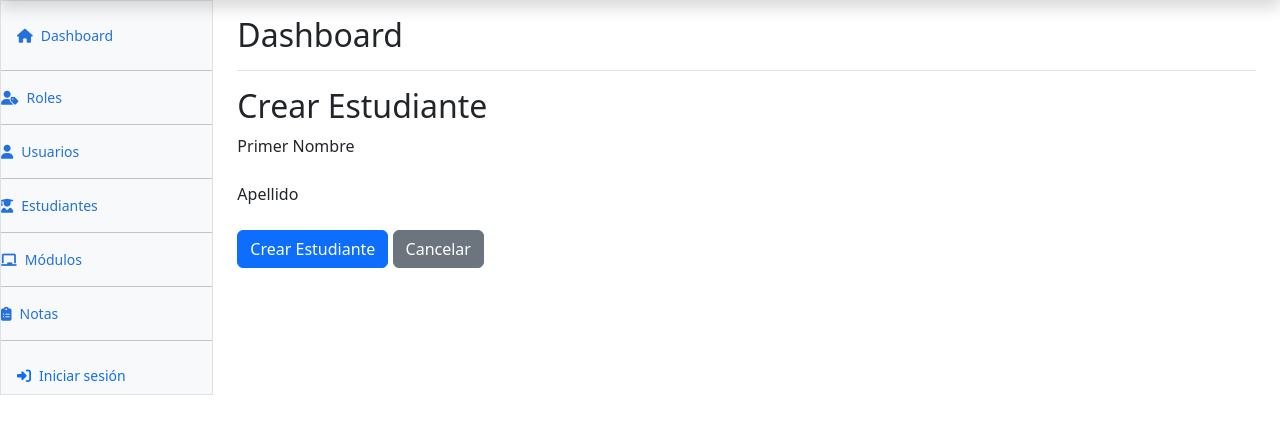
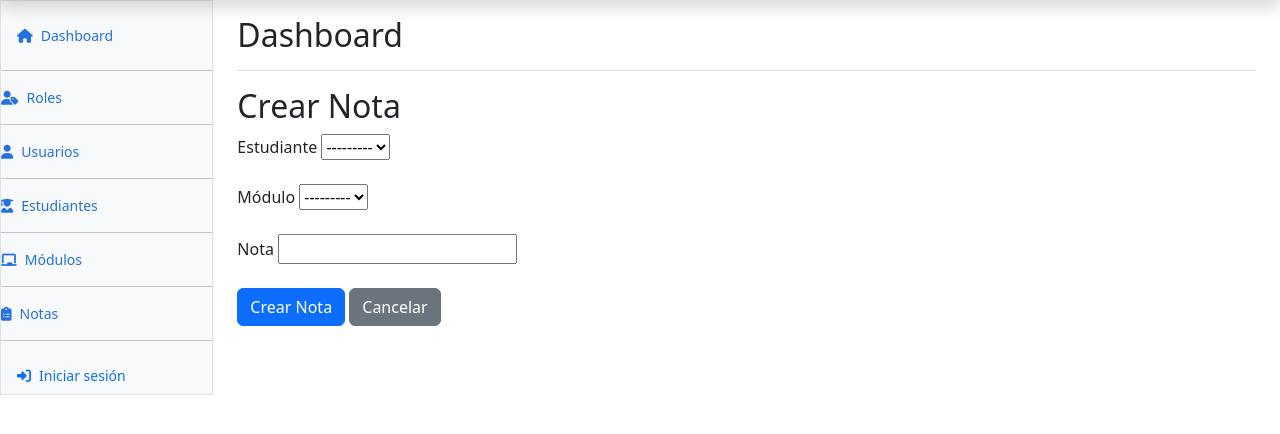
Before and after one commit to FrancisAngely/Entregablepy, a Django app: page /catalog/nota/crear/ in a window 1280 px wide. Shown: the part 48-482 px from the top of the page. Run offline with Django 5.2, Linux system fonts and the light colour scheme; data that the repository does not hold is empty; some libraries are stand-ins or nearby versions.

Commit message:
Actualizacion 16-03-25 2

```diff
--- a/ifc3031/catalog/models.py
+++ b/ifc3031/catalog/models.py
@@ -2,6 +2,7 @@
 from datetime import date
 import uuid
 
+from django.forms import ValidationError
 from django.urls import reverse
 
 
@@ -50,13 +51,19 @@
     def __str__(self):
         return self.nombre
 
+def validar_nota(value):
+    if value < 0 or value > 10:
+        raise ValidationError('La nota debe estar entre 0 y 10.')
 
 class Nota(models.Model):
     estudiante = models.ForeignKey(Estudiante, on_delete=models.CASCADE)
     modulo = models.ForeignKey(Modulo, on_delete=models.CASCADE)
-    nota = models.DecimalField(max_digits=5, decimal_places=2)
+    nota = models.DecimalField(max_digits=5, decimal_places=2, validators=[validar_nota])  # Validación a nivel de BD
     creado_en = models.DateTimeField(auto_now_add=True)
     actualizado_en = models.DateTimeField(auto_now=True)
 
     def __str__(self):
         return f'Nota de {self.estudiante} en {self.modulo}'
+
+    def get_absolute_url(self):
+        return reverse('nota-detalle', args=[str(self.id)])  # Redirige al detalle de la nota
--- a/ifc3031/catalog/templates/catalog/nota_confirm_delete.html
+++ b/ifc3031/catalog/templates/catalog/nota_confirm_delete.html
@@ -1,7 +1,7 @@
 {% extends 'base_generic.html' %}
 
 {% block content %}
-  <h2>¿Estás seguro de que deseas eliminar el estudiante "{{ object.primer_nombre }}"?</h2>
+  <h2>¿Estás seguro de que deseas eliminar la nota de "{{ object.estudiante }}" en "{{ object.modulo }}"?</h2>
 
   <!-- Mostrar un mensaje de advertencia o confirmación -->
   <p>Esta acción no se puede deshacer.</p>
@@ -12,8 +12,8 @@
     <div class="form-actions">
       <!-- Botón para confirmar la eliminación -->
       <button type="submit" class="btn btn-danger">Eliminar</button>
-      <!-- Botón para cancelar y volver a la lista de roles -->
-      <a href="{% url 'estudiantes' %}" class="btn btn-secondary">Cancelar</a>
+      <!-- Botón para cancelar y volver a la lista de notas -->
+      <a href="{% url 'notas' %}" class="btn btn-secondary">Cancelar</a>
     </div>
   </form>
 {% endblock %}
--- a/ifc3031/catalog/templates/catalog/nota_form.html
+++ b/ifc3031/catalog/templates/catalog/nota_form.html
@@ -1,7 +1,7 @@
 {% extends 'base_generic.html' %}
 
 {% block content %}
-  <h2>{% if object %}Actualizar Estudiante{% else %}Crear Estudiante{% endif %}</h2>
+  <h2>{% if object %}Actualizar Nota{% else %}Crear Nota{% endif %}</h2>
 
   <form method="post">
     {% csrf_token %}
@@ -20,24 +20,28 @@
     </div>
     {% endif %}
 
-    <!-- Campo para el primer nombre del estudiante -->
+    <!-- Campo para el estudiante -->
     <div class="form-group">
-      <label for="{{ form.primer_nombre.id_for_label }}">Primer Nombre</label>
-      {{ form.primer_nombre }}
-      <!-- <p class="help-text">Ingrese el primer nombre del estudiante.</p> -->
+      <label for="{{ form.estudiante.id_for_label }}">Estudiante</label>
+      {{ form.estudiante }}
     </div>
     <br>
-    <!-- Campo para el apellido del estudiante -->
+    <!-- Campo para el módulo -->
     <div class="form-group">
-      <label for="{{ form.apellido.id_for_label }}">Apellido</label>
-      {{ form.apellido }}
-      <!-- <p class="help-text">Ingrese el apellido del estudiante.</p> -->
+      <label for="{{ form.modulo.id_for_label }}">Módulo</label>
+      {{ form.modulo }}
+    </div>
+    <br>
+    <!-- Campo para la nota -->
+    <div class="form-group">
+      <label for="{{ form.nota.id_for_label }}">Nota</label>
+      {{ form.nota }}
     </div>
     <br>
     <!-- Botones de acción -->
     <div class="form-actions">
-      <button type="submit" class="btn btn-primary">{% if object %}Actualizar{% else %}Crear{% endif %} Estudiante</button>
-      <a href="{% url 'estudiantes' %}" class="btn btn-secondary">Cancelar</a>
+      <button type="submit" class="btn btn-primary">{% if object %}Actualizar{% else %}Crear{% endif %} Nota</button>
+      <a href="{% url 'notas' %}" class="btn btn-secondary">Cancelar</a>
     </div>
   </form>
 {% endblock %}
--- a/ifc3031/catalog/templates/menu.html
+++ b/ifc3031/catalog/templates/menu.html
@@ -86,7 +86,7 @@
       <ul class="nav flex-column mb-auto">
         {% if user.is_authenticated %}
         <li class="nav-item px-3">
-          <i class="fa-solid fa-user"></i> Usuario: {{ user.usuario.primer_nombre }} {{ user.usuario.apellido }}
+          <i class="fa-solid fa-user"></i> Usuario: {{ usuario.nombre }} {{ usuario.apellido }}
         </li>
         <li class="nav-item mb-5">
           <form action="{% url 'logout' %}?next={{ request.path }}" method="POST">
--- a/ifc3031/catalog/views.py
+++ b/ifc3031/catalog/views.py
@@ -148,13 +148,13 @@
 # Crear nota
 class NotaCreate(CreateView):
     model = Nota
-    fields = ['student', 'module', 'grade']  # Definimos los campos correspondientes
+    fields = ['estudiante', 'modulo', 'nota']  # Definimos los campos correspondientes
     template_name = 'catalog/nota_form.html'
 
 # Actualizar nota
 class NotaUpdate(UpdateView):
     model = Nota
-    fields = ['student', 'module', 'grade']  # Definimos los campos correspondientes
+    fields = ['estudiante', 'modulo', 'nota']  # Definimos los campos correspondientes
     template_name = 'catalog/nota_update.html'
 
 # Eliminar nota
```
Also changed, not shown: ifc3031/catalog/forms.py (+38 -3 lines), ifc3031/catalog/templates/catalog/nota_detail.html (+10 -9 lines), ifc3031/catalog/templates/catalog/nota_list.html (+14 -12 lines), ifc3031/catalog/templates/catalog/nota_update.html (+4 -4 lines), ifc3031/catalog/migrations/0004_alter_nota_nota_estudiante_unique_estudiante.py (added).
